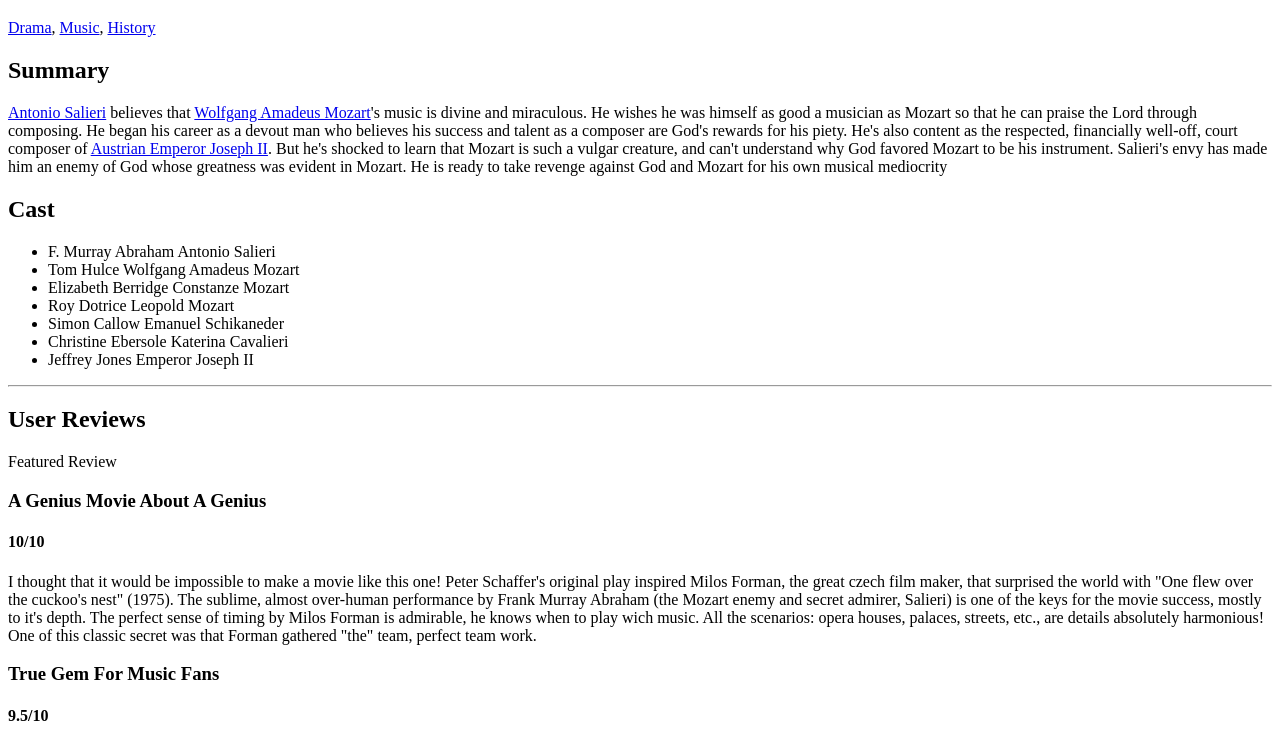
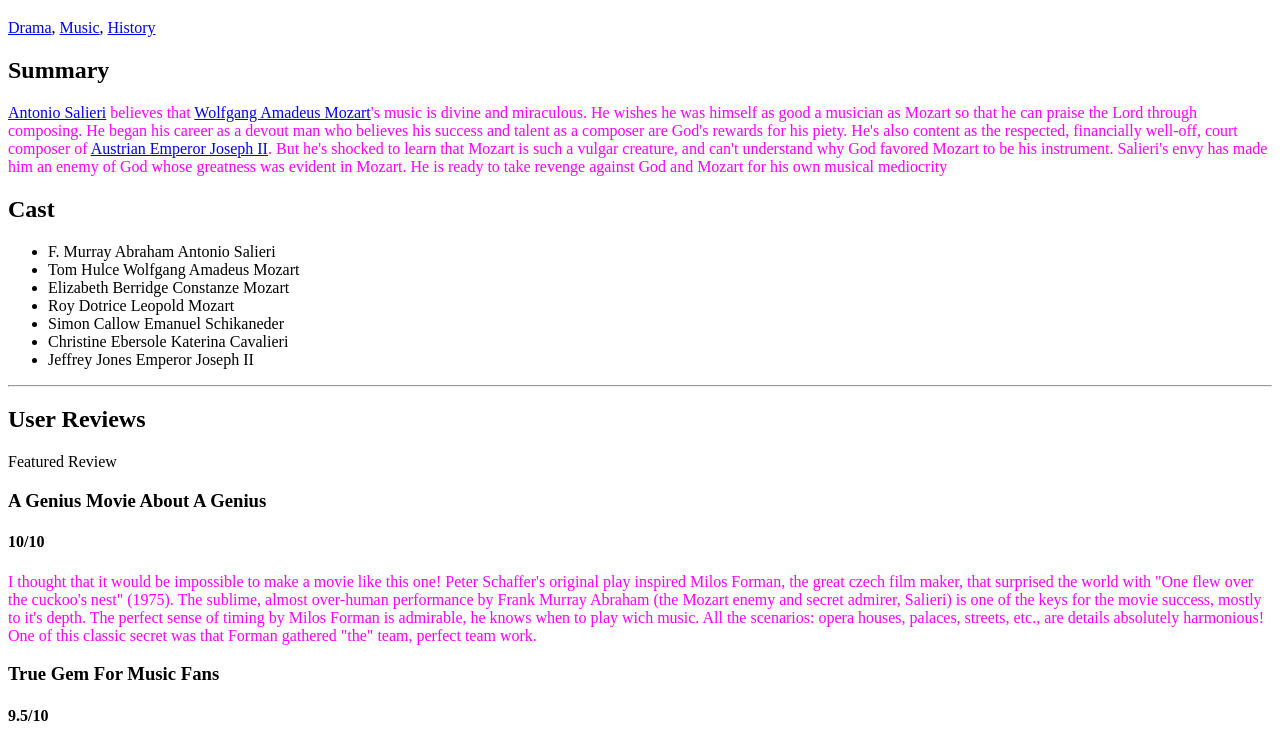
Before and after one commit to mmgmae/practice, a plain HTML site: page html_and_css_bootcamp/u6_v41_cssbasics.html in a window 1280 px wide. Shown: the part 61-800 px from the top of the page. Drawn offline with Linux system fonts and the light colour scheme.

Commit message:
add to css basics

```diff
--- /dev/null
+++ b/html_and_css_bootcamp/u6_v41_app.css
@@ -0,0 +1,3 @@
+p {
+    color: magenta;
+}
--- a/html_and_css_bootcamp/u6_v41_cssbasics.html
+++ b/html_and_css_bootcamp/u6_v41_cssbasics.html
@@ -5,6 +5,7 @@
     <meta charset="UTF-8" />
     <meta http-equiv="X-UA-Compatible" content="IE=edge" />
     <meta name="viewport" content="width=device-width, initial-scale=1.0" />
+    <link rel="stylesheet" href="u6_v41_app.css">
     <title>CSS Basics</title>
 </head>
 
```
